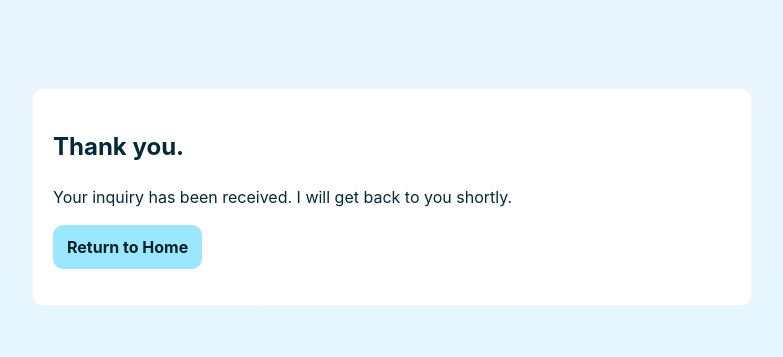
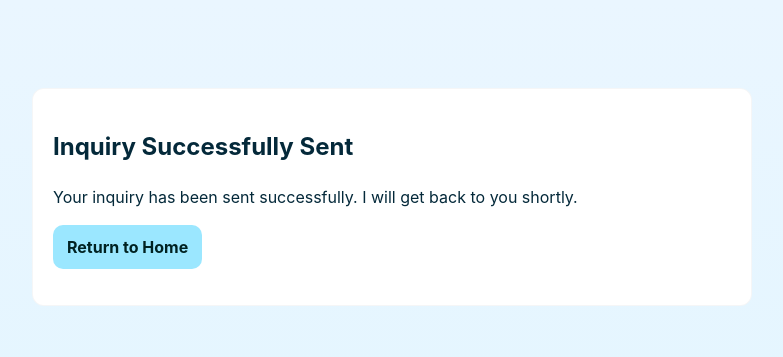
Before and after one commit to joyflorence/My_Porfolio, a plain HTML site: page thanks.html in a window 1280 px wide. Shown: the whole page, without its empty margins (248-1031 px from the left). Drawn offline with Linux system fonts and the light colour scheme.

Commit message:
modified:   thanks.html

```diff
--- a/thanks.html
+++ b/thanks.html
@@ -10,8 +10,8 @@
 <body>
   <main class="container" style="max-width:760px">
     <section class="about-me" style="margin-top:40px">
-      <h1>Thank you.</h1>
-      <p>Your inquiry has been received. I will get back to you shortly.</p>
+      <h1>Inquiry Successfully Sent</h1>
+      <p>Your inquiry has been sent successfully. I will get back to you shortly.</p>
       <p><a class="button" href="index.html">Return to Home</a></p>
     </section>
   </main>
```
